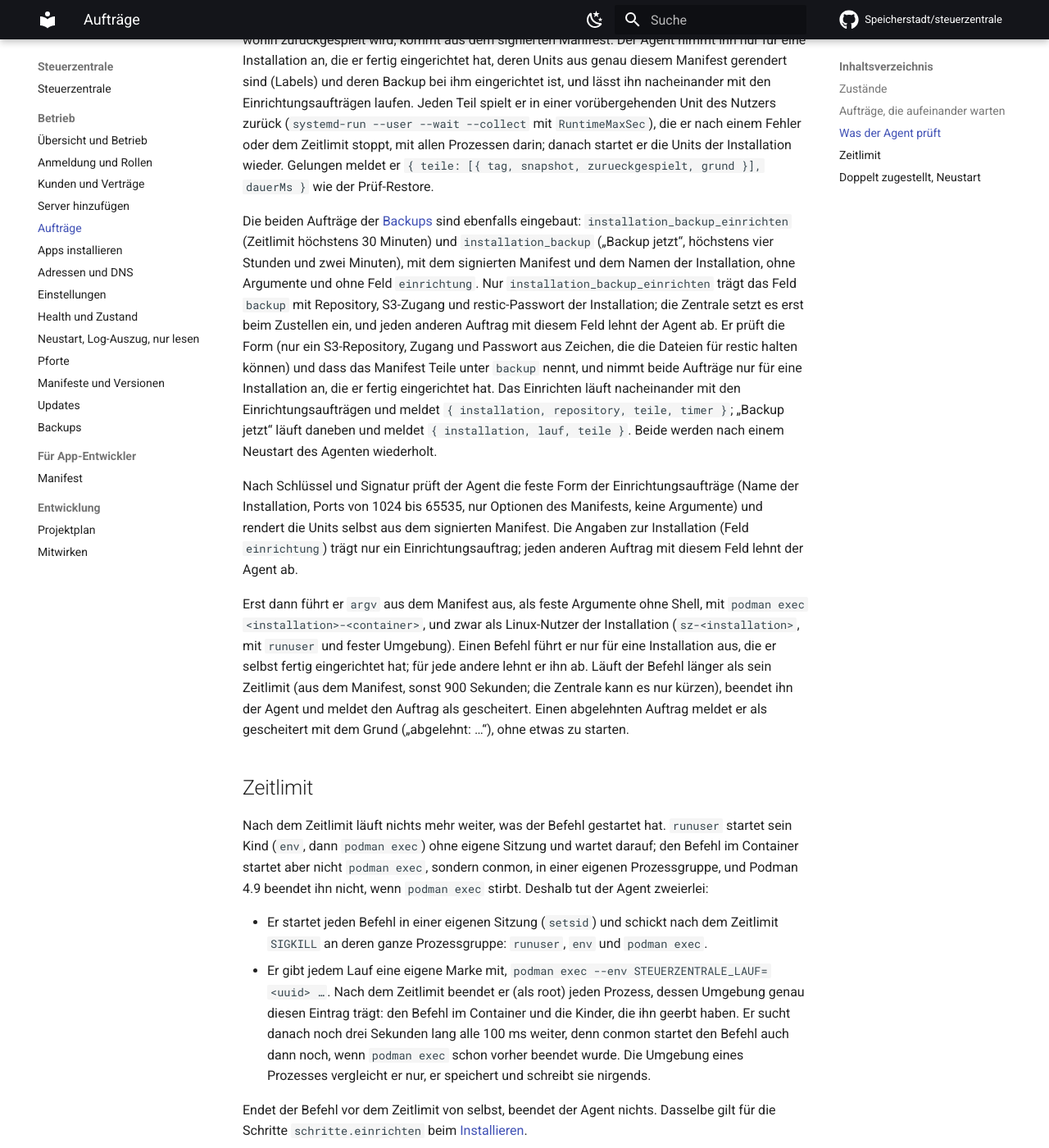
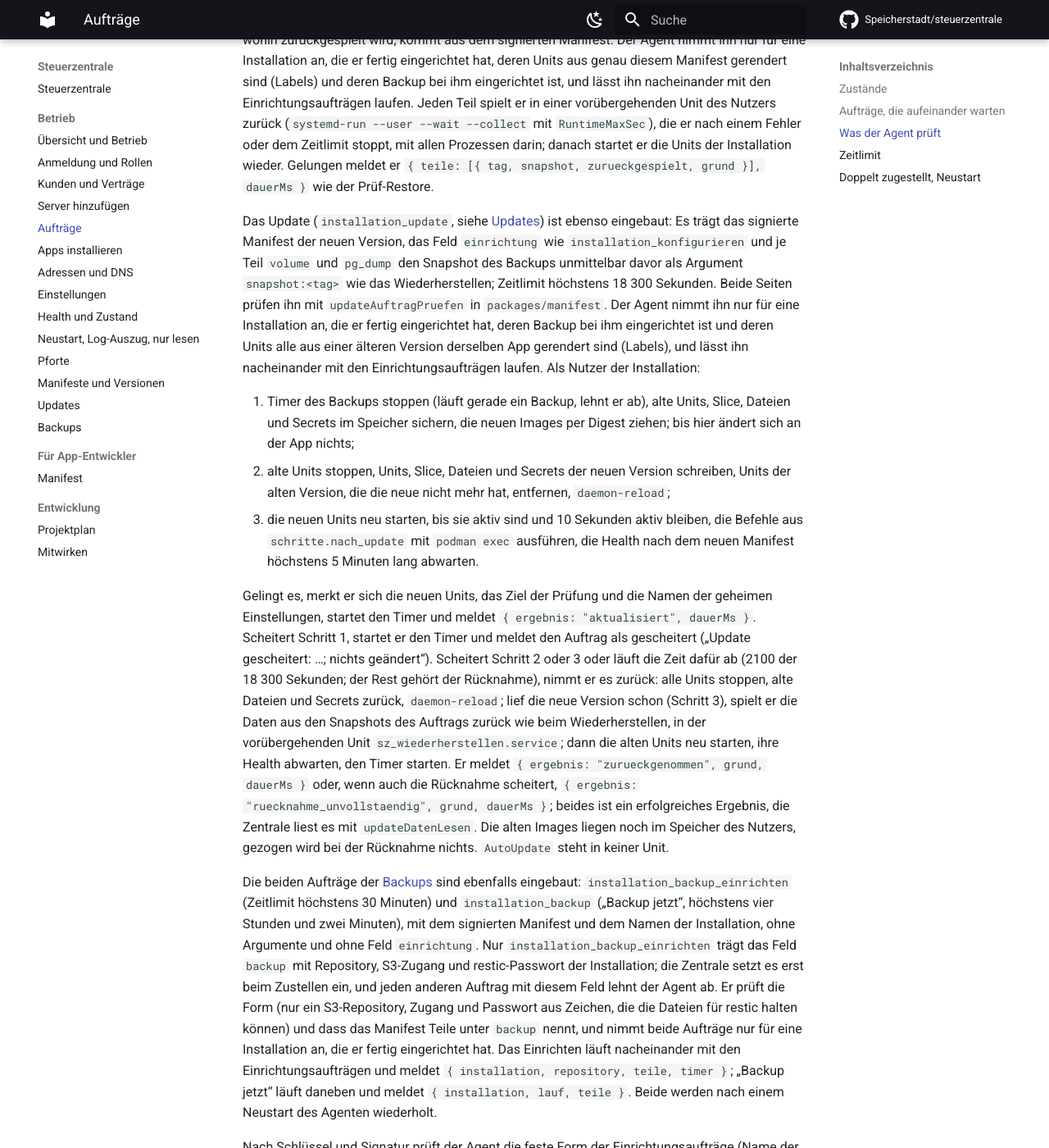
Before and after one commit to Speicherstadt/steuerzentrale, an MkDocs documentation site: the page built from docs/auftraege.md, in a window 1280 px wide and 1400 px high, scrolled down 2879 px. Shown: the whole window at 82% size. Built offline with MkDocs 1.6.1 and Material for MkDocs 9.7.7, drawn with Linux system fonts in a browser that asks for light colours; comment, search, counter and statistics services are not loaded; some of the changed text lies outside the part shown.

Commit message:
Z-503: agent test of an update and its rollback, docs
apps/agent/test/update.agent.test.ts (CI only): the example app 1.0.0
with its backup in MinIO, updated to 2.0.0 (aktualisiert, data kept,
migration of 2.0.0), then to the broken 2.1.0 of
scripts/beispiel-images.ts (zurueckgenommen: 2.0.0 healthy again with
the entries from before and no trace of 2.1.0 in its data).

docs/auftraege.md describes installation_update on the server;
docs/plan.md records the result shape and the details of the agent's
side.

Co-Authored-By: Claude Opus 5.5 <noreply@anthropic.com>
Claude-Session: https://claude.ai/code/session_014k4NfkJBQ539ZwYKrYUGRX
Signed-off-by: Dario Götze <dev@dariogoetze.de>

```diff
--- a/docs/auftraege.md
+++ b/docs/auftraege.md
@@ -117,6 +117,37 @@ Zeitlimit stoppt, mit allen Prozessen darin; danach startet er die Units der Ins
 Gelungen meldet er `{ teile: [{ tag, snapshot, zurueckgespielt, grund }], dauerMs }` wie der
 Prüf-Restore.
 
+Das Update (`installation_update`, siehe [Updates](updates.md)) ist ebenso eingebaut: Es trägt das
+signierte Manifest der neuen Version, das Feld `einrichtung` wie `installation_konfigurieren` und
+je Teil `volume` und `pg_dump` den Snapshot des Backups unmittelbar davor als Argument
+`snapshot:<tag>` wie das Wiederherstellen; Zeitlimit höchstens 18 300 Sekunden. Beide Seiten prüfen
+ihn mit `updateAuftragPruefen` in `packages/manifest`. Der Agent nimmt ihn nur für eine
+Installation an, die er fertig eingerichtet hat, deren Backup bei ihm eingerichtet ist und deren
+Units alle aus einer älteren Version derselben App gerendert sind (Labels), und lässt ihn
+nacheinander mit den Einrichtungsaufträgen laufen. Als Nutzer der Installation:
+
+1. Timer des Backups stoppen (läuft gerade ein Backup, lehnt er ab), alte Units, Slice, Dateien und
+   Secrets im Speicher sichern, die neuen Images per Digest ziehen; bis hier ändert sich an der App
+   nichts;
+2. alte Units stoppen, Units, Slice, Dateien und Secrets der neuen Version schreiben, Units der
+   alten Version, die die neue nicht mehr hat, entfernen, `daemon-reload`;
+3. die neuen Units neu starten, bis sie aktiv sind und 10 Sekunden aktiv bleiben, die Befehle aus
+   `schritte.nach_update` mit `podman exec` ausführen, die Health nach dem neuen Manifest höchstens
+   5 Minuten lang abwarten.
+
+Gelingt es, merkt er sich die neuen Units, das Ziel der Prüfung und die Namen der geheimen
+Einstellungen, startet den Timer und meldet `{ ergebnis: "aktualisiert", dauerMs }`. Scheitert
+Schritt 1, startet er den Timer und meldet den Auftrag als gescheitert („Update gescheitert: …;
+nichts geändert“). Scheitert Schritt 2 oder 3 oder läuft die Zeit dafür ab (2100 der 18 300
+Sekunden; der Rest gehört der Rücknahme), nimmt er es zurück: alle Units stoppen, alte Dateien und
+Secrets zurück, `daemon-reload`; lief die neue Version schon (Schritt 3), spielt er die Daten aus
+den Snapshots des Auftrags zurück wie beim Wiederherstellen, in der vorübergehenden Unit
+`sz_wiederherstellen.service`; dann die alten Units neu starten, ihre Health abwarten, den Timer
+starten. Er meldet `{ ergebnis: "zurueckgenommen", grund, dauerMs }` oder, wenn auch die Rücknahme
+scheitert, `{ ergebnis: "ruecknahme_unvollstaendig", grund, dauerMs }`; beides ist ein erfolgreiches
+Ergebnis, die Zentrale liest es mit `updateDatenLesen`. Die alten Images liegen noch im Speicher des
+Nutzers, gezogen wird bei der Rücknahme nichts. `AutoUpdate` steht in keiner Unit.
+
 Die beiden Aufträge der [Backups](backups.md) sind ebenfalls eingebaut:
 `installation_backup_einrichten` (Zeitlimit höchstens 30 Minuten) und `installation_backup`
 („Backup jetzt“, höchstens vier Stunden und zwei Minuten), mit dem signierten Manifest und dem Namen
@@ -181,9 +212,11 @@ Lief ein Auftrag, als der Agent neu startete, meldet er ihn nach dem Neustart al
 das Manifest als `idempotent` markiert, führt er dann noch einmal aus, ebenso die Aufträge der
 Pforte und einen Einrichtungsauftrag (der erkennt am Gedächtnis der Installationen, was schon
 eingerichtet ist, [Apps installieren](installieren.md)) und einen Prüf-Restore (die Kopie, die
-der Neustart zurückließ, baut der Agent beim Start ab); `installation_konfigurieren` und
-`installation_wiederherstellen` nicht, beide stoppen oder starten die App und gelten nach einem
-Neustart des Agenten als gescheitert. Ist die Datei unlesbar,
+der Neustart zurückließ, baut der Agent beim Start ab); `installation_konfigurieren`,
+`installation_wiederherstellen` und `installation_update` nicht, alle drei stoppen oder starten die
+App und gelten nach einem Neustart des Agenten als gescheitert. Was ein Wiederherstellen oder
+Update zurückließ, räumt der Agent beim Start auf: er stoppt die vorübergehende Unit und startet den
+Timer des Backups jeder Installation. Ist die Datei unlesbar,
 führt der Agent keinen Auftrag aus, weil er einen doppelten nicht mehr erkennen könnte. Erledigte
 Aufträge vergisst er nach 30 Tagen.
 
```
Also changed, not shown: docs/plan.md (+2 -0 lines), 2 other files.
